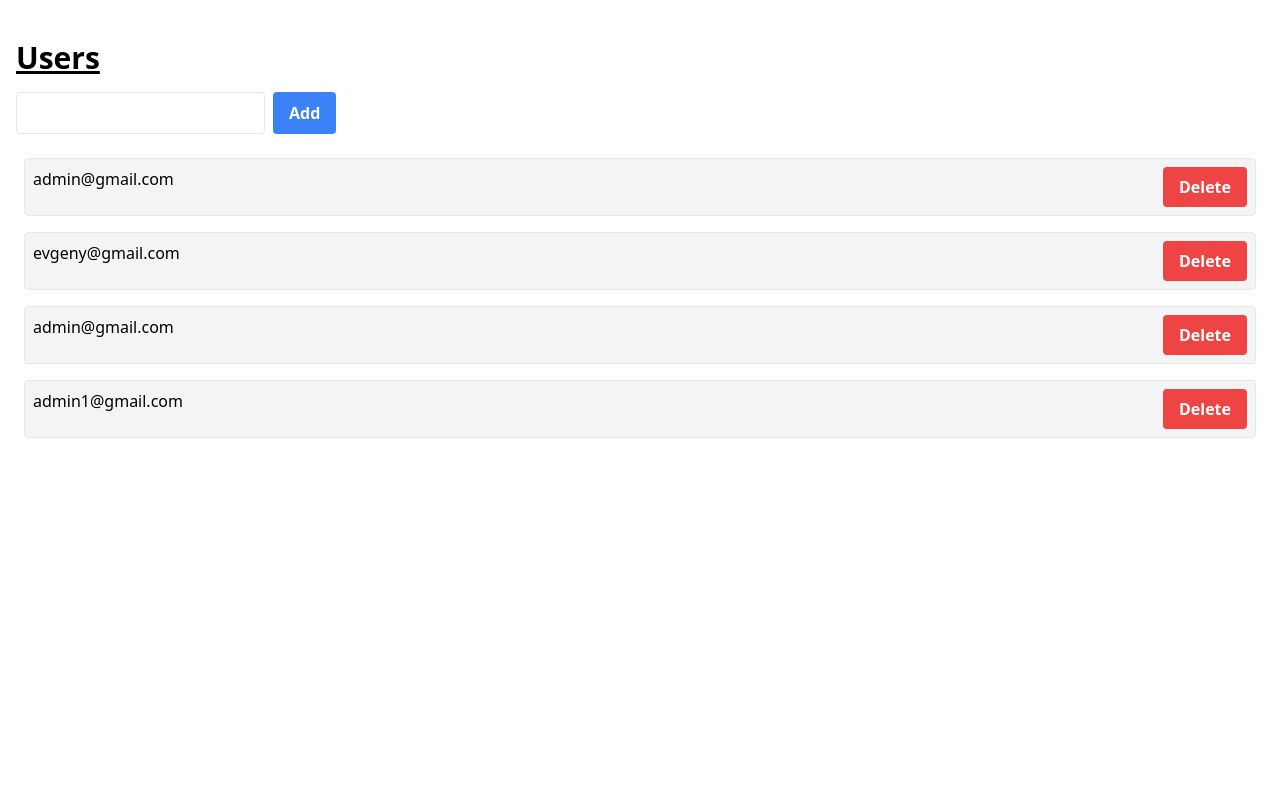
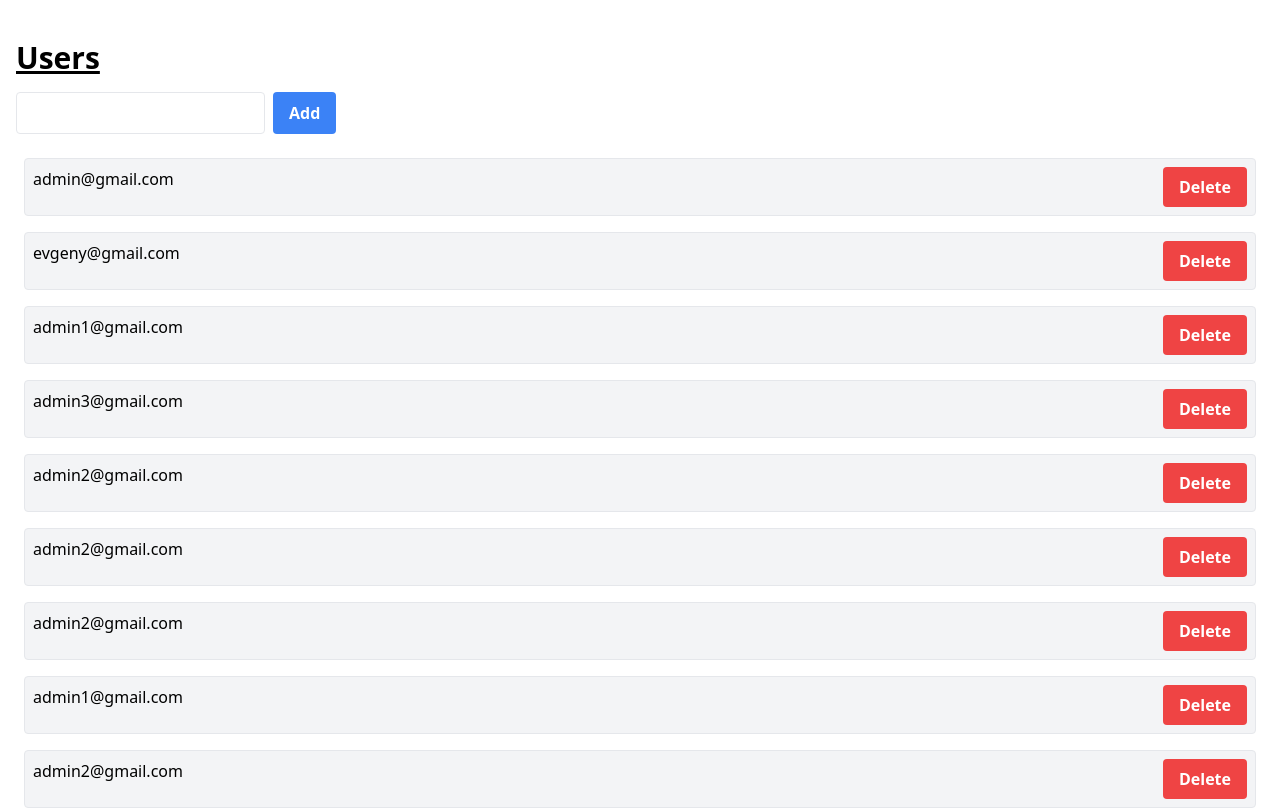
Before and after one commit to clean-frontend/react-19-todo, a React (Vite) app: page / in a window 1280 px wide. Shown: the top 809 px of the page. Built offline with nearby package versions, Linux system fonts and the light colour scheme; data requests are answered from the project's data file.

Commit message:
feat: add optimistic update

```diff
--- a/db.json
+++ b/db.json
@@ -10,12 +10,40 @@
       "email": "evgeny@gmail.com"
     },
     {
-      "id": "22787c41-70f3-403e-8956-8302279afc29",
-      "email": "admin@gmail.com"
+      "id": "c3af1b70-208d-4f53-8cd7-f887f4bee531",
+      "email": "admin1@gmail.com"
     },
     {
-      "id": "64bed084-ccc4-471a-b5ee-57a579ba80ec",
+      "id": "c0a57d65-0b51-4b35-bc90-e5afd6a1b76e",
+      "email": "admin3@gmail.com"
+    },
+    {
+      "id": "b5978456-5d2e-481b-b72f-4542670260a8",
+      "email": "admin2@gmail.com"
+    },
+    {
+      "id": "e59fe97a-e6b2-4a73-b942-68fa764e7716",
+      "email": "admin2@gmail.com"
+    },
+    {
+      "id": "4e40acbf-4c30-4c20-8e86-55aab7b59165",
+      "email": "admin2@gmail.com"
+    },
+    {
+      "id": "fac32959-6c29-4a2a-a104-2366958d4527",
       "email": "admin1@gmail.com"
+    },
+    {
+      "id": "fc56e007-1aab-4a30-9fcc-b0a96ef91b57",
+      "email": "admin2@gmail.com"
+    },
+    {
+      "id": "29fc6c24-ee05-46f7-8300-d6a97998acc4",
+      "email": "admin2@gmail.com"
+    },
+    {
+      "id": "32e22cf5-9c4c-4561-8026-3d76476bf355",
+      "email": "admin2@gmail.com"
     }
   ]
 }
--- a/src/pages/users/actions.ts
+++ b/src/pages/users/actions.ts
@@ -1,19 +1,23 @@
-import { createUser, deleteUser } from "../../shared/api";
+import { createUser, deleteUser, User } from "../../shared/api";
 
-type CreateActionState = {
+export type CreateActionState = {
   error?: string;
   email: string;
 };
 
+export type CreateUserAction = (
+  state: CreateActionState,
+  formData: FormData
+) => Promise<CreateActionState>;
+
 export function createUserAction({
   refetchUsers,
+  optimisticCreate,
 }: {
   refetchUsers: () => void;
-}) {
-  return async (
-    _: CreateActionState,
-    formData: FormData
-  ): Promise<CreateActionState> => {
+  optimisticCreate: (user: User) => void;
+}): CreateUserAction {
+  return async (_, formData) => {
     const email = formData.get("email") as string;
 
     if (email === "admin@gmail.com") {
@@ -24,10 +28,12 @@ export function createUserAction({
     }
 
     try {
-      await createUser({
+      const user = {
         email,
         id: crypto.randomUUID(),
-      });
+      };
+      optimisticCreate(user);
+      await createUser(user);
 
       refetchUsers();
 
@@ -47,15 +53,22 @@ type DeleteUserActionState = {
   error?: string;
 };
 
+export type DeleteUserAction = (
+  state: DeleteUserActionState,
+  formData: FormData
+) => Promise<DeleteUserActionState>;
+
 export function deleteUserAction({
-  id,
   refetchUsers,
+  optimisticDelete,
 }: {
   refetchUsers: () => void;
-  id: string;
-}) {
-  return async (): Promise<DeleteUserActionState> => {
+  optimisticDelete: (id: string) => void;
+}): DeleteUserAction {
+  return async (_, formData) => {
+    const id = formData.get("id") as string;
     try {
+      optimisticDelete(id);
       await deleteUser(id);
       refetchUsers();
       return {};
--- a/src/pages/users/page.tsx
+++ b/src/pages/users/page.tsx
@@ -1,6 +1,6 @@
-import { Suspense, use, useActionState } from "react";
+import { Suspense, useActionState, useOptimistic, useRef } from "react";
 import { ErrorBoundary } from "react-error-boundary";
-import { createUserAction, deleteUserAction } from "./actions";
+import { CreateUserAction, DeleteUserAction } from "./actions";
 import { useUsers } from "./use-users";
 
 type User = {
@@ -9,11 +9,11 @@ type User = {
 };
 
 export function UsersPage() {
-  const [usersPromise, refetchUsers] = useUsers();
+  const { useUsersList, createUserAction, deleteUserAction } = useUsers();
   return (
     <main className="container mx-auto p-4 pt-10 flex flex-col gap-4">
       <h1 className="text-3xl font-bold underline">Users</h1>
-      <CreateUserForm refetchUsers={refetchUsers} />
+      <CreateUserForm createUserAction={createUserAction} />
       <ErrorBoundary
         fallbackRender={(e) => (
           <div className="text-red-500">
@@ -22,52 +22,72 @@ export function UsersPage() {
         )}
       >
         <Suspense fallback={<div>Loading...</div>}>
-          <UsersList usersPromise={usersPromise} refetchUsers={refetchUsers} />
+          <UsersList
+            deleteUserAction={deleteUserAction}
+            useUsersList={useUsersList}
+          />
         </Suspense>
       </ErrorBoundary>
     </main>
   );
 }
 
-export function CreateUserForm({ refetchUsers }: { refetchUsers: () => void }) {
-  const [state, dispatch, isPending] = useActionState(
-    createUserAction({ refetchUsers }),
-    { email: "" }
-  );
+export function CreateUserForm({
+  createUserAction,
+}: {
+  createUserAction: CreateUserAction;
+}) {
+  const [state, dispatch] = useActionState(createUserAction, {
+    email: "",
+  });
 
+  const [optimisticState, setOptimisticState] = useOptimistic(state);
+  const form = useRef<HTMLFormElement>(null);
   return (
-    <form className="flex gap-2" action={dispatch}>
+    <form
+      className="flex gap-2"
+      ref={form}
+      action={(formData: FormData) => {
+        setOptimisticState({ email: "" });
+        dispatch(formData);
+        form.current?.reset();
+      }}
+    >
       <input
         name="email"
         type="email"
         className="border p-2 rounded"
-        defaultValue={state.email}
-        disabled={isPending}
+        defaultValue={optimisticState.email}
       />
       <button
         className="bg-blue-500 hover:bg-blue-700 text-white font-bold py-2 px-4 rounded disabled:bg-gray-400"
-        disabled={isPending}
         type="submit"
       >
         Add
       </button>
-      {state.error && <div className="text-red-500">{state.error}</div>}
+      {optimisticState.error && (
+        <div className="text-red-500">{optimisticState.error}</div>
+      )}
     </form>
   );
 }
 
 export function UsersList({
-  usersPromise,
-  refetchUsers,
+  deleteUserAction,
+  useUsersList,
 }: {
-  usersPromise: Promise<User[]>;
-  refetchUsers: () => void;
+  useUsersList: () => User[];
+  deleteUserAction: DeleteUserAction;
 }) {
-  const users = use(usersPromise);
+  const users = useUsersList();
   return (
     <div className="flex flex-col">
       {users.map((user) => (
-        <UserCard key={user.id} user={user} refetchUsers={refetchUsers} />
+        <UserCard
+          key={user.id}
+          user={user}
+          deleteUserAction={deleteUserAction}
+        />
       ))}
     </div>
   );
@@ -75,24 +95,21 @@ export function UsersList({
 
 export function UserCard({
   user,
-  refetchUsers,
+  deleteUserAction,
 }: {
   user: User;
-  refetchUsers: () => void;
+  deleteUserAction: DeleteUserAction;
 }) {
-  const [state, handleDelete, isPending] = useActionState(
-    deleteUserAction({ id: user.id, refetchUsers }),
-    {}
-  );
+  const [state, handleDelete] = useActionState(deleteUserAction, {});
 
   return (
     <div className="border p-2 m-2 rounded bg-gray-100 flex gap-2">
       {user.email}
 
       <form className="ml-auto">
+        <input type="hidden" name="id" value={user.id} />
         <button
           className="bg-red-500 hover:bg-red-700 text-white font-bold py-2 px-4 rounded ml-auto disabled:bg-gray-400"
-          disabled={isPending}
           formAction={handleDelete}
         >
           Delete
--- a/src/pages/users/use-users.ts
+++ b/src/pages/users/use-users.ts
@@ -1,5 +1,6 @@
-import { useState, startTransition } from "react";
-import { fetchUsers } from "../../shared/api";
+import { useState, startTransition, useOptimistic, use } from "react";
+import { fetchUsers, User } from "../../shared/api";
+import { createUserAction, deleteUserAction } from "./actions";
 
 const defaultUsersPromise = fetchUsers();
 export function useUsers() {
@@ -7,5 +8,27 @@ export function useUsers() {
   const refetchUsers = () =>
     startTransition(() => setUsersPromise(fetchUsers()));
 
-  return [usersPromise, refetchUsers] as const;
+  const [createdUsers, optimisticCreate] = useOptimistic(
+    [] as User[],
+    (createdUsers, user: User) => [...createdUsers, user]
+  );
+
+  const [deletedUsersIds, optimisticDelete] = useOptimistic(
+    [] as string[],
+    (deletedUsers, id: string) => deletedUsers.concat(id)
+  );
+
+  const useUsersList = () => {
+    const users = use(usersPromise);
+
+    return users
+      .concat(createdUsers)
+      .filter((user) => !deletedUsersIds.includes(user.id));
+  };
+
+  return {
+    createUserAction: createUserAction({ refetchUsers, optimisticCreate }),
+    deleteUserAction: deleteUserAction({ refetchUsers, optimisticDelete }),
+    useUsersList,
+  } as const;
 }
```
